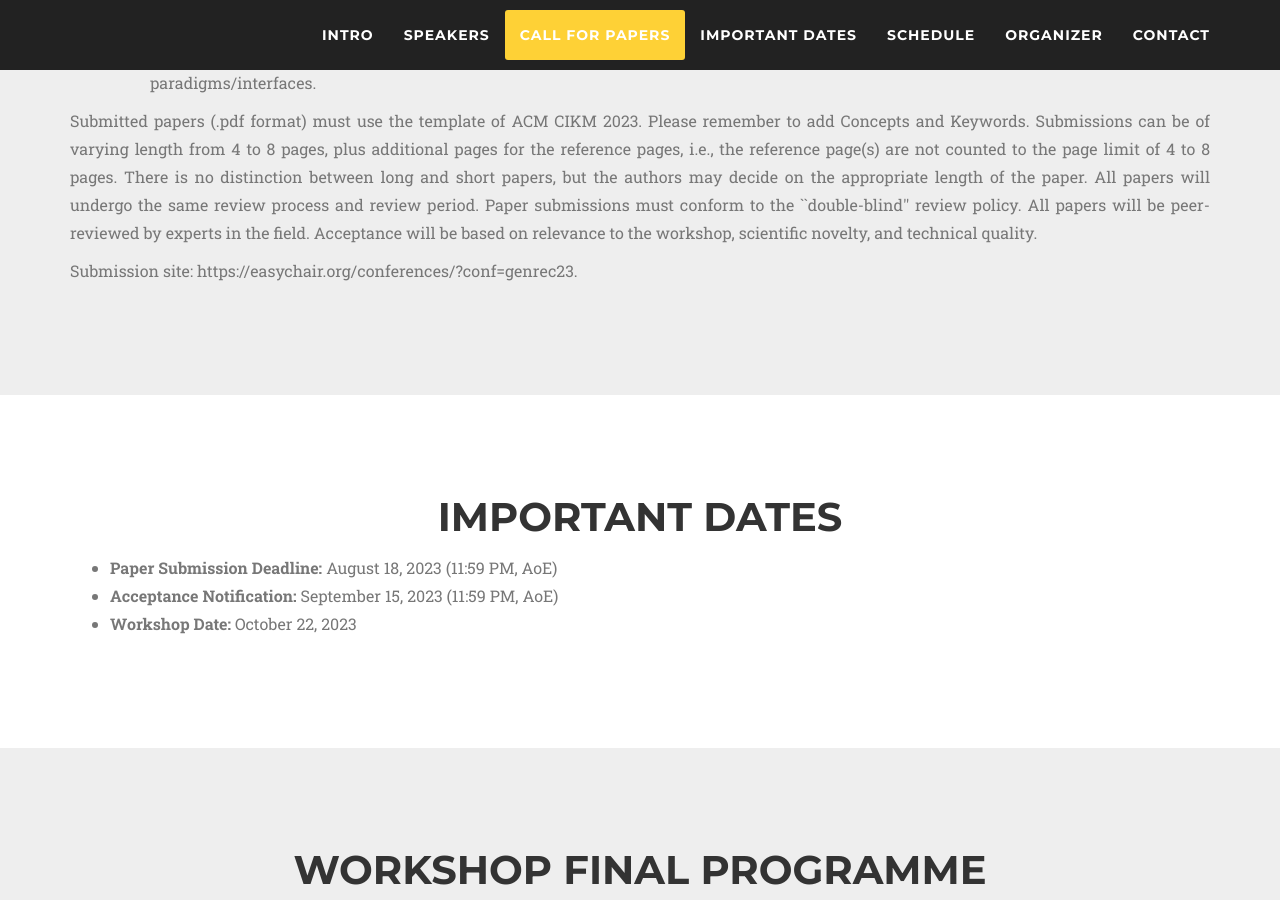
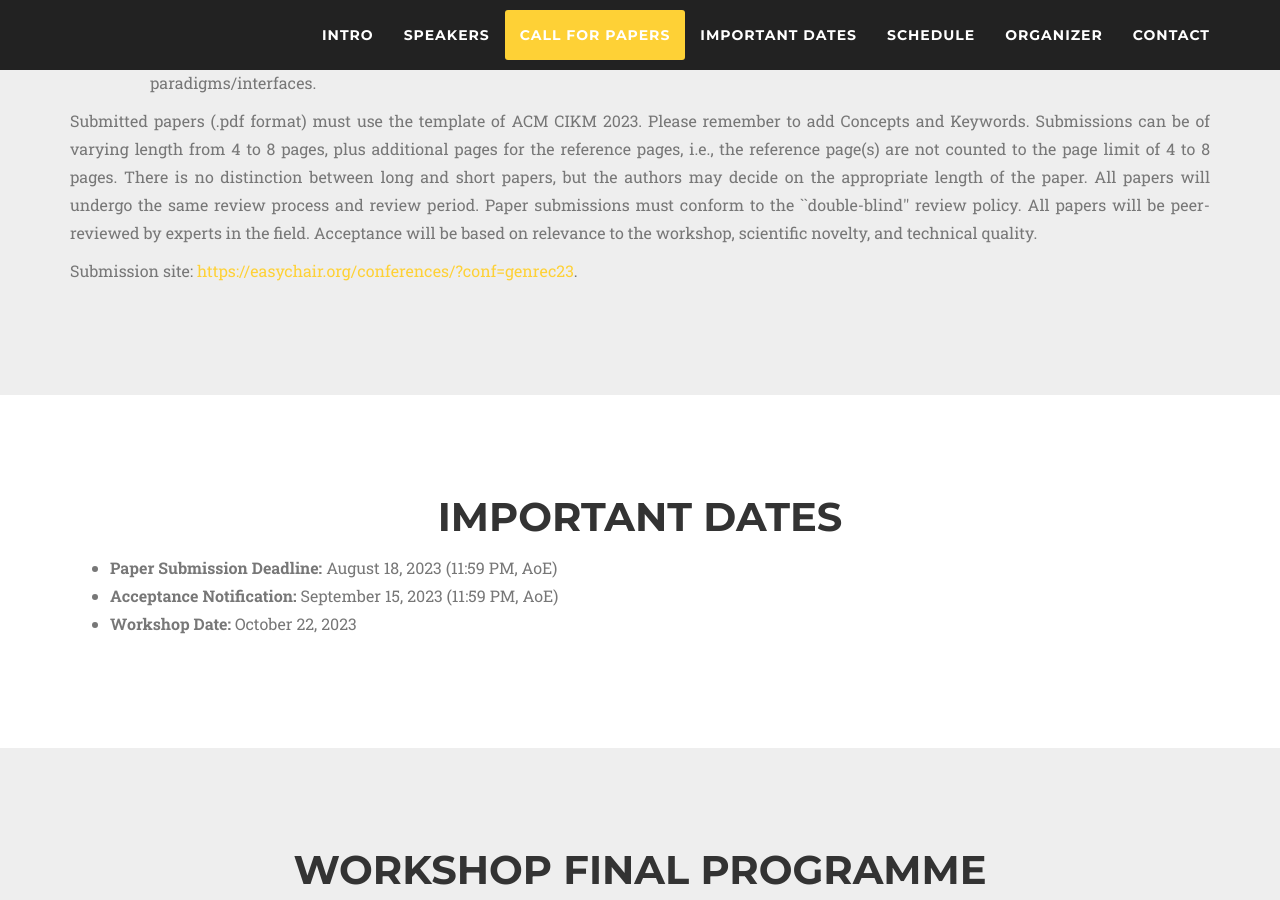
Before and after one commit to generative-rec/generative-rec.github.io, a Jekyll site: the page built from index.md, in a window 1280 px wide and 900 px high, scrolled down 1872 px. Built offline with Jekyll 4.4.1, drawn with Linux system fonts in a browser that asks for light colours; nearby versions of some CDN libraries; some web fonts are replaced; part of the change alters nothing that is shown.

```diff
--- a/_includes/call.html
+++ b/_includes/call.html
@@ -34,7 +34,7 @@
 
         <p class="large text-muted">
 
-          Submission site: https://easychair.org/conferences/?conf=genrec23.
+          Submission site: <a href="https://easychair.org/conferences/?conf=genrec23">https://easychair.org/conferences/?conf=genrec23</a>.
         </p>
 
       </div>
```
